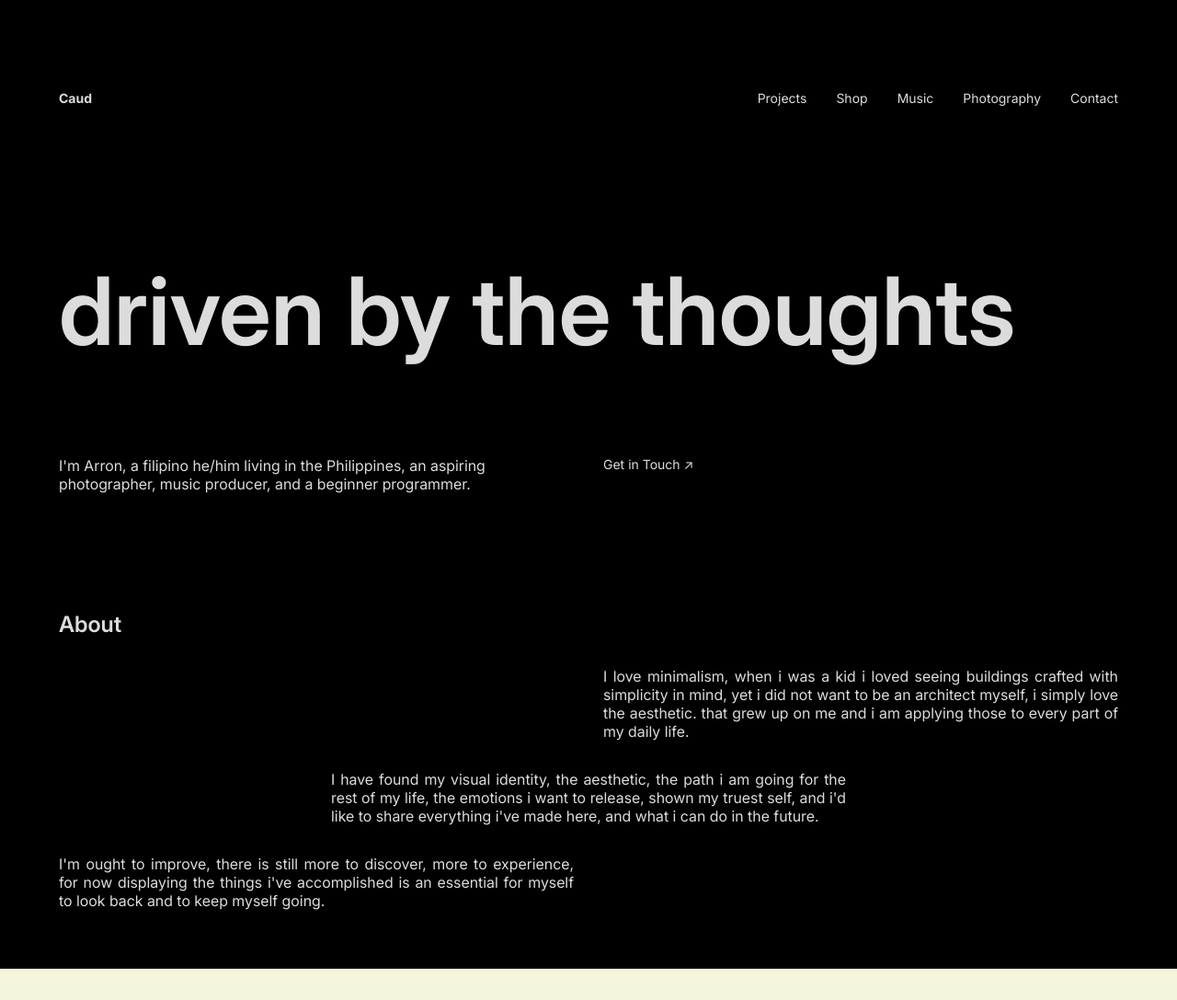
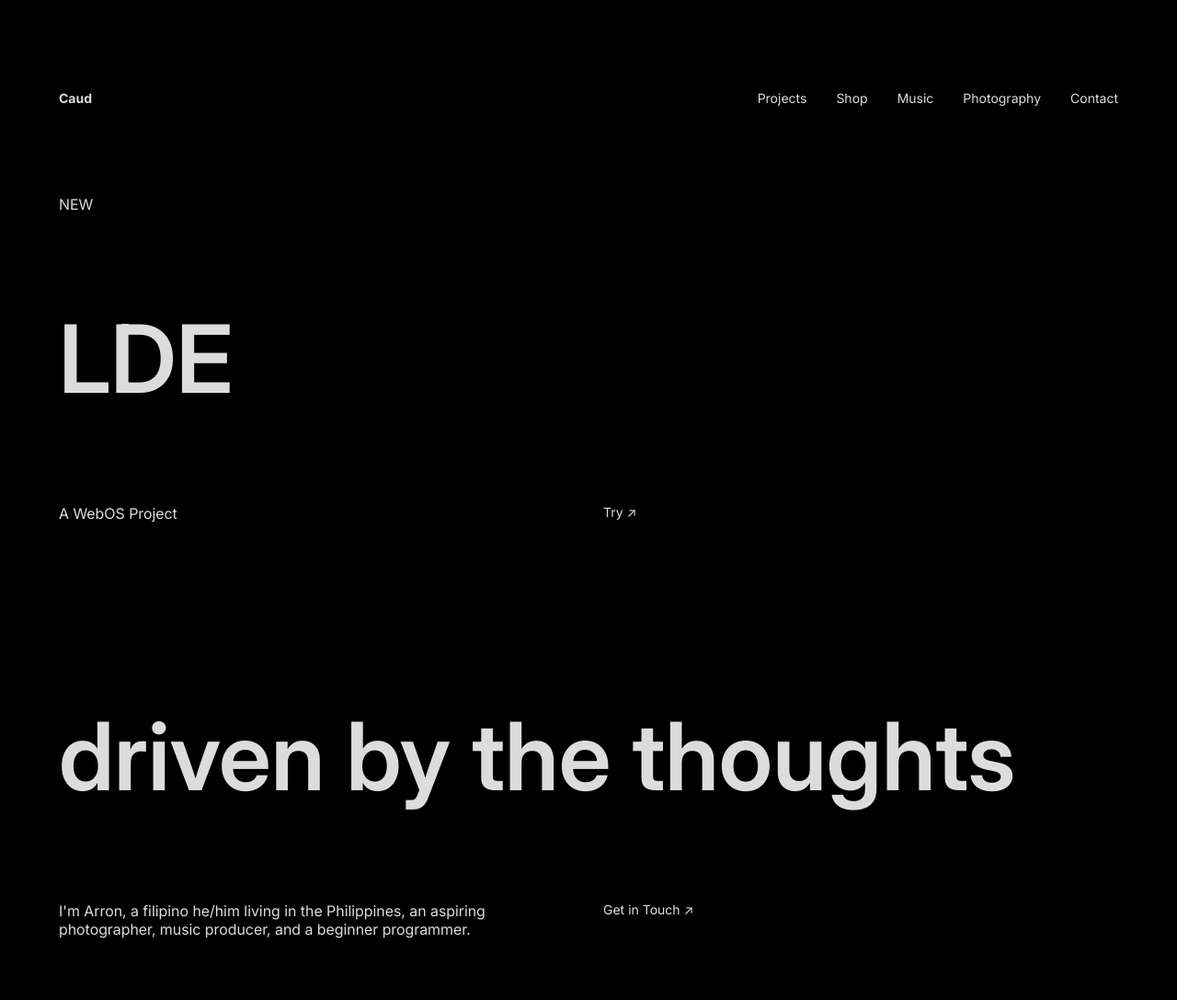
Before and after one commit to caud-me/portfolio, a plain HTML site: page index.html in a window 1280 px wide. Shown: the top 1087 px of the page at 92% size. Drawn offline with Linux system fonts and the light colour scheme.

Commit message:
Advertise LDE

```diff
--- a/index.html
+++ b/index.html
@@ -29,6 +29,12 @@
 
     <main>
         <div class="row base">
+            <p class="fullSpan">NEW</p>
+            <h1 class="title fullSpan">LDE</h1>
+            <p class="halfSpan">A WebOS Project</p>
+            <a href="https://caud-me.github.io/LDE/" class="halfSpan">Try ↗</a>
+        </div>
+        <div class="row base">
             <h1 id="testing" class="title fullSpan">driven by the thoughts</h1>
             <p class="halfSpan">I'm Arron, a filipino he/him living in the Philippines, an aspiring photographer, music producer, and a beginner programmer.</p>
             <a href="#footer" class="halfSpan">Get in Touch ↗</a>
```
